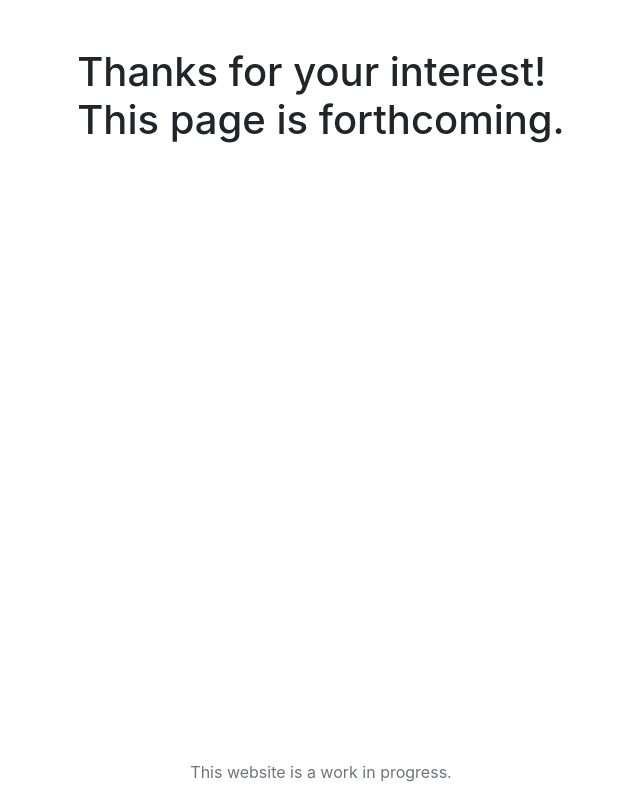
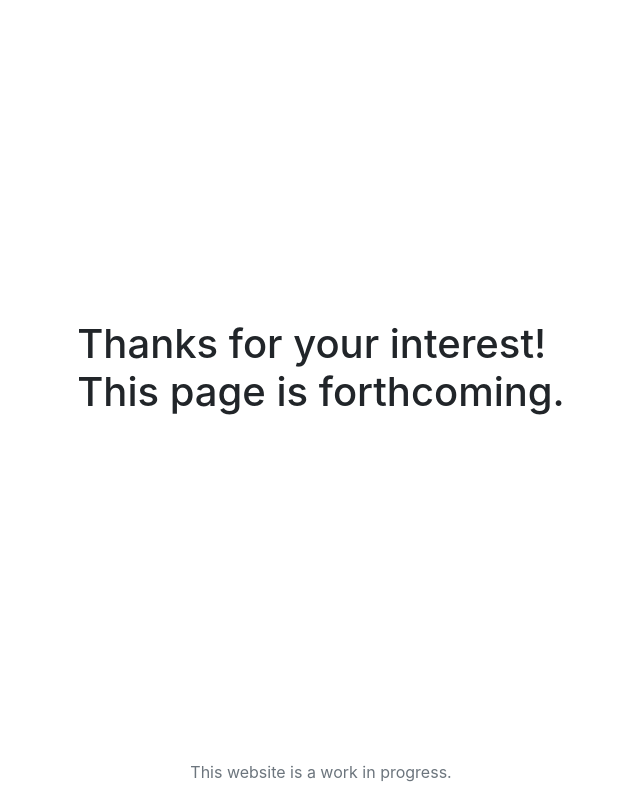
Before and after one commit to osbornnick/osbornnick.1, a Django app: page /resume/ in a window 1280 px wide. Shown: the whole page, without its empty margins (319-959 px from the left). Run offline with Django 3.2, Linux system fonts and the light colour scheme; some libraries are stand-ins or nearby versions.

Commit message:
resume placeholder to center

```diff
--- a/resume/templates/resume.html
+++ b/resume/templates/resume.html
@@ -1,11 +1,9 @@
 {% extends "base.html" %}
 {% load static %}
 {% block page_content %}
-<div class="container">
-  <div class="row justify-content-md-center mt-5">
+  <div class="d-flex justify-content-center align-items-center h-100">
     <h1>
       Thanks for your interest!<br />This page is forthcoming.
     </h1>
   </div>
-</div>
 {% endblock %}
```
